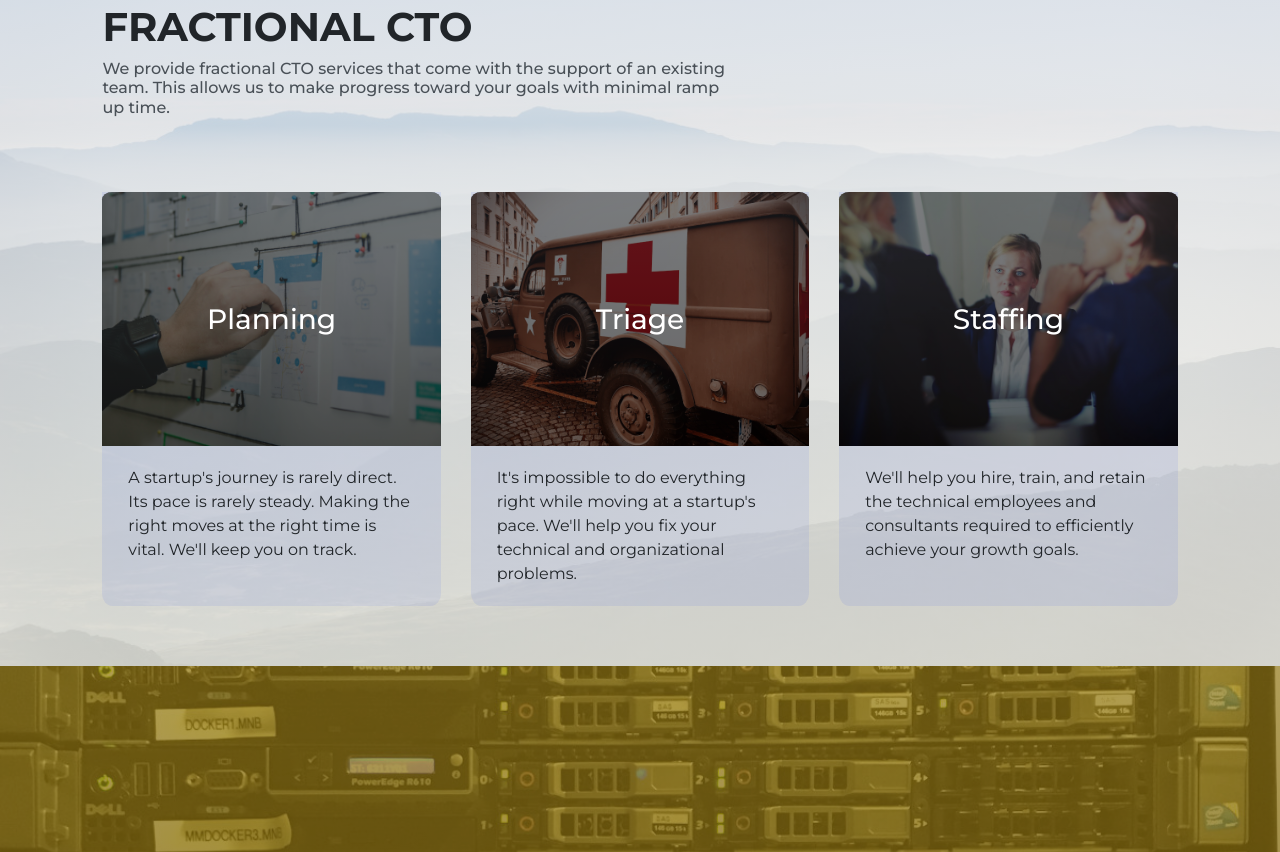
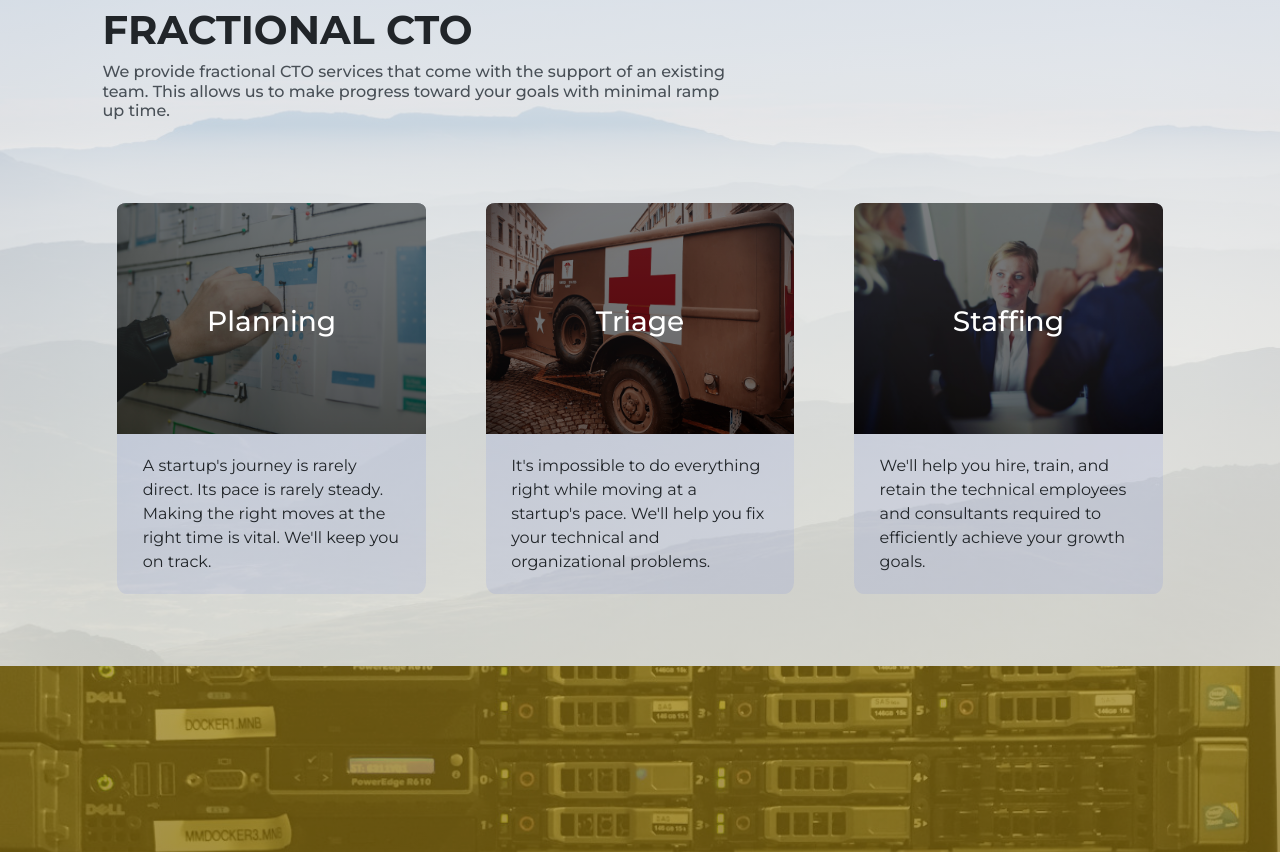
Before and after one commit to interrobangc/www-gatsby, a Gatsby site: page / in a window 1280 px wide. Shown: the part 934-1786 px from the top of the page. Built offline with nearby package versions, Linux system fonts and the light colour scheme; Gatsby itself is replaced by a stand-in of ours; a web font is replaced by a local one.

Commit message:
Fix border radius and reactive column nits

```diff
--- a/src/assets/scss/card.scss
+++ b/src/assets/scss/card.scss
@@ -1,11 +1,9 @@
 $borderRadiusTop: 3% 3% 0 0;
-$borderRadiusBottom: 0 0 3% 3%;
 .card {
   display: flex;
   text-align: center;
-  border-radius: $borderRadiusTop;
+  border-radius: 3%;
   background: rgba(1, 53, 230, 0.07);
-  border-radius: $borderRadiusBottom;
 
   .card-header {
     background: transparent;
--- a/src/components/Card.js
+++ b/src/components/Card.js
@@ -35,10 +35,12 @@ function IconOrImage({ title, image, imageBackground, icon }) {
 
 function Card({ index, icon, image, title, description }) {
   return (
-    <div className="card border-0">
-      <IconOrImage key={index} title={title} image={image} icon={icon} />
-      <div className="card-body">
-        <p className="card-text">{description}</p>
+    <div class="col-sm-12 col-lg-4 py-2">
+      <div className="card border-0 h-100">
+        <IconOrImage key={index} title={title} image={image} icon={icon} />
+        <div className="card-body">
+          <p className="card-text">{description}</p>
+        </div>
       </div>
     </div>
   )
```
